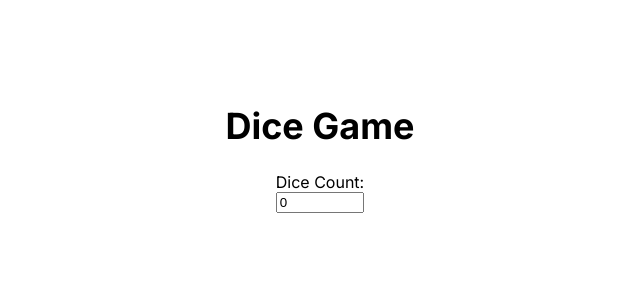
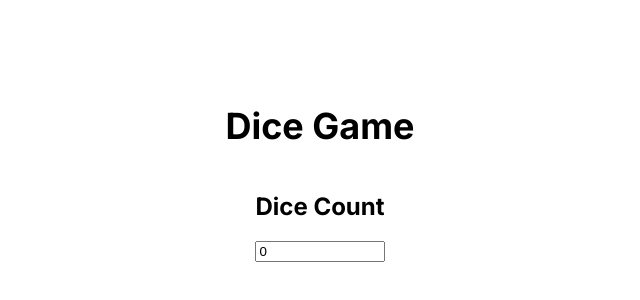
Before and after one commit to ceciliamzayek/dice-roll, a Next.js app: page / in a window 1280 px wide. Shown: the top 300 px of the page, without its empty margins (320-960 px from the left). Built offline with nearby package versions, Linux system fonts and the light colour scheme.

Commit message:
Add grid layout and better spacing

```diff
--- a/src/app/globals.css
+++ b/src/app/globals.css
@@ -8,7 +8,7 @@ h1 {
   font-size: 36px;
 }
 
-.header {
+.page {
   display: flex;
   flex-direction: column;
   align-items: center;
@@ -18,13 +18,13 @@ h1 {
 .dice-input {
   display: flex;
   flex-direction: column;
+  margin-bottom: 2em;
 }
 
 .board {
-  display: flex;
-  flex-wrap: wrap;
-  gap: 1rem;
-  justify-content: center;
+  display: inline-grid;
+  gap: 2em;
+  grid-template-columns: 1fr 1fr 1fr;
 }
 
 .die {
--- a/src/app/page.tsx
+++ b/src/app/page.tsx
@@ -26,14 +26,12 @@ export default function Home(): React.JSX.Element {
   };
 
   return (
-    <div>
-      <div className="header">
-        <h1>Dice Game</h1>
-        <DiceInput
-          diceCount={dice.length}
-          handleDiceCountChange={handleDiceCountChange}
-        />
-      </div>
+    <div className="page">
+      <h1>Dice Game</h1>
+      <DiceInput
+        diceCount={dice.length}
+        handleDiceCountChange={handleDiceCountChange}
+      />
       <div className="board">{dice}</div>
     </div>
   );
--- a/src/components/diceInput.tsx
+++ b/src/components/diceInput.tsx
@@ -12,7 +12,9 @@ export default function DiceInput({
 
   return (
     <div className="dice-input">
-      <label>Dice Count: </label>
+      <label>
+        <h2>Dice Count</h2>
+      </label>
       <input
         type="number"
         id="diceCount"
```
